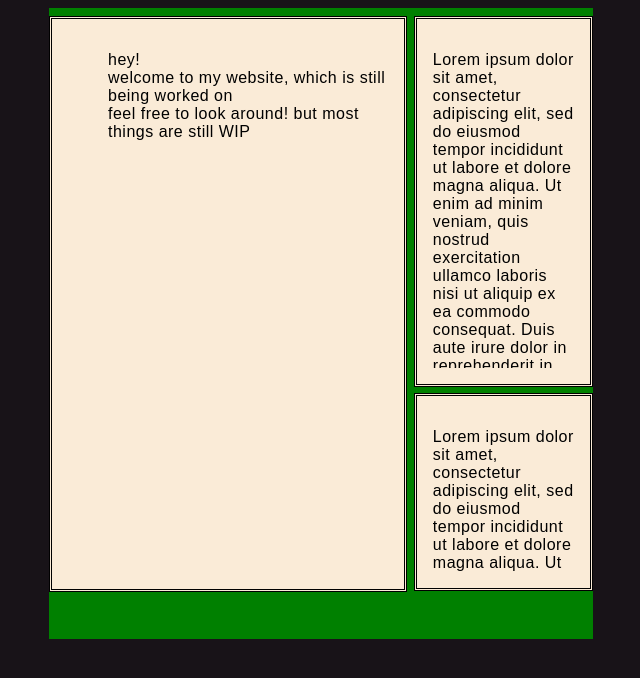
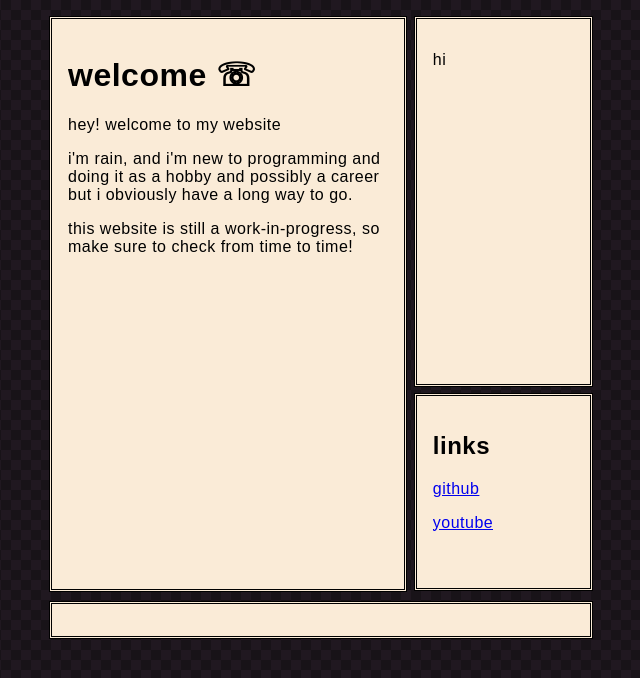
Before and after one commit to raiiqs/raiiqs.github.io, a plain HTML site: page index.html in a window 1280 px wide. Shown: the whole page, without its empty margins (319-959 px from the left). Drawn offline with Linux system fonts and the light colour scheme.

Commit message:
overhaul

```diff
--- a/index.html
+++ b/index.html
@@ -6,49 +6,44 @@
         <meta http-equiv="X-UA-Compatible" content="IE=edge">
         <link href="styles.css" rel="stylesheet">
         <meta name="viewport" content="width=device-width, initial-scale=1.0">
+        <title>rain</title>
     </head>
     <body>
         <div class="main">
+
+
             <div class="leftbox">
                 <div class="leftcontent">
-                    <ul>
-                    <li>hey!</li>
-                    <li>welcome to my website, which is still being worked on</li>
-                    <li>feel free to look around! but most things are still WIP</li>
-                    <li></li>
-                    </ul>
+                    <h1>welcome ☏</h1>
+                    <p>hey! welcome to my website</p>
+                    <p>i'm rain, and i'm new to programming and doing it as a hobby and possibly a career but i obviously have a long way to go.</p>
+                    <p>this website is still a work-in-progress, so make sure to check from time to time!</p>
+
                 </div>
 
             </div>
 
             <div class="toprightbox">
                 <div class="toprightcontent">
-                    <p> Lorem ipsum dolor sit amet, consectetur adipiscing elit,
-                        sed do eiusmod tempor incididunt ut labore et dolore magna aliqua.
-                        Ut enim ad minim veniam, quis nostrud exercitation ullamco laboris nisi ut aliquip ex ea commodo consequat.
-                        Duis aute irure dolor in reprehenderit in voluptate velit esse cillum dolore eu fugiat nulla pariatur.
-                        Excepteur sint occaecat cupidatat non proident,
-                        sunt in culpa qui officia deserunt mollit anim id est laborum </p>
-
+                    <div class="blog">
+                        <p>hi</p>
+                    </div>
                 </div>
 
             </div>
 
             <div class="bottomrightbox">
                 <div class="bottomrightcontent">
-                    <p> Lorem ipsum dolor sit amet, consectetur adipiscing elit,
-                        sed do eiusmod tempor incididunt ut labore et dolore magna aliqua.
-                        Ut enim ad minim veniam, quis nostrud exercitation ullamco laboris nisi ut aliquip ex ea commodo consequat.
-                        Duis aute irure dolor in reprehenderit in voluptate velit esse cillum dolore eu fugiat nulla pariatur.
-                        Excepteur sint occaecat cupidatat non proident,
-                        sunt in culpa qui officia deserunt mollit anim id est laborum </p>
+                    <h2>links</h2>
+                    <p><a href="https://github.com/raiiqs">github</a></p>
+                    <p><a href="https://www.youtube.com/channel/UCotOd_c5snwem7XzEwNpLJQ">youtube</a></p>
                 </div>
             </div>
 
-            <div class="buttonbar">
 
-            </div>
 
+        </div>
+        <div class="buttonbar">
         </div>
 
 
--- a/styles.css
+++ b/styles.css
@@ -2,11 +2,14 @@ body {
   font-family: "Arial", sans-serif;
   font-size: 8;
   text-align: left;
-  background-color: rgb(24, 19, 24);
+  background-color: #181318;
   color: rgb(0, 0, 0);
   overflow-y: hidden;
   overflow-x: hidden;
   letter-spacing: 0.5px;
+  background-image: linear-gradient(45deg, #201820 25%, transparent 25%), linear-gradient(-45deg, #201820 25%, transparent 25%), linear-gradient(45deg, transparent 75%, #201820 75%), linear-gradient(-45deg, transparent 75%, #201820 75%);
+  background-size: 20px 20px;
+  background-position: 0 0, 0 10px, 10px -10px, -10px 0px;
 }
 
 ul {
@@ -22,7 +25,6 @@ ul {
   flex-wrap: wrap;
   flex-direction: row;
   height: 49.3vw;
-  background-color: green;
 }
 
 .leftbox {
@@ -36,11 +38,24 @@ ul {
   border-style: double;
 }
 
+.buttonbar {
+  display: flex;
+  background-color: antiquewhite;
+  width: 42.5vw;
+  height: 2vw;
+  padding: 1rem;
+  box-sizing: border-box;
+  border-style: double;
+  margin-top: -3vw;
+  margin-left: 28.1vw
+}
+
 .toprightbox {
   margin-top: -16.66vw;
   display: flex;
   background-color: antiquewhite;
   width: 14vw;
+  flex-wrap: wrap;
   height: 29vw;
   padding: 1rem;
   box-sizing: border-box;
@@ -51,6 +66,7 @@ ul {
   display: flex;
   background-color: antiquewhite;
   width: 14vw;
+  flex-wrap: wrap;
   height: 15.5vw;
   margin-left: auto;
   padding: 1rem;
@@ -60,9 +76,6 @@ ul {
 }
 
 .bottomrightcontent{
-  display: flex;
-  min-width: 0;
-  min-height: 0;
   overflow-y: auto;
 
 
@@ -70,7 +83,7 @@ ul {
 }
 
 .toprightcontent {
-  display: flex;
+  display: flow;
   overflow-y: auto;
 
 
@@ -78,7 +91,6 @@ ul {
 }
 
 .leftcontent {
-  display: flex;
   overflow-y: auto;
 
 }
```
